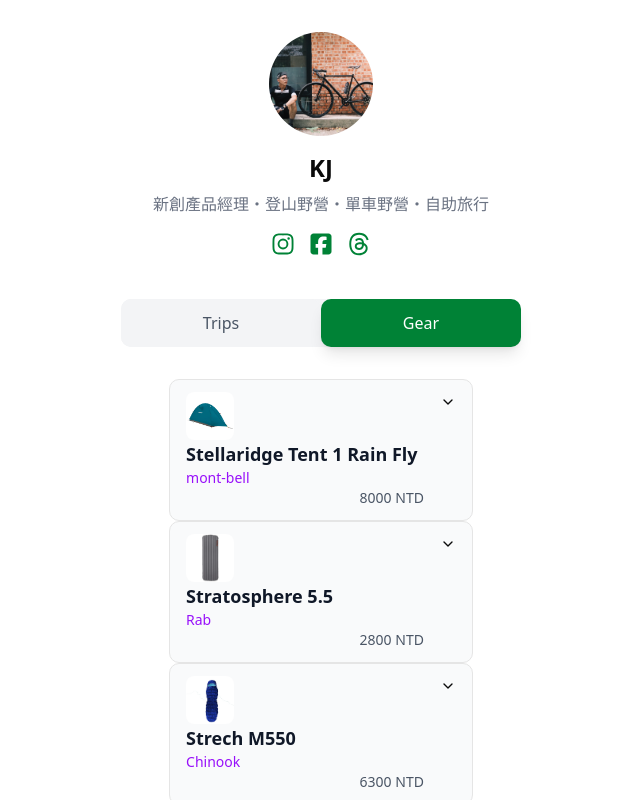
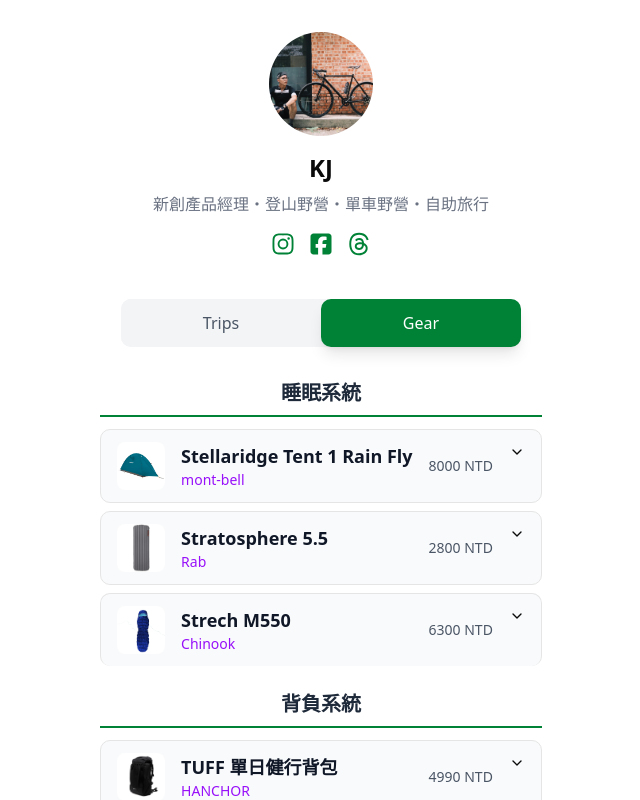
Before and after one commit to roy4222/OutShare, a Next.js app: page / in a window 1280 px wide. Both pictures are taken after a click on the radio button "Gear". Shown: the top 800 px of the page, without its empty margins (319-959 px from the left). Built offline with nearby package versions, Linux system fonts and the light colour scheme.

Commit message:
feat: 重構裝備卡片組件，新增分類顯示功能並改善手風琴式展開邏輯

```diff
--- a/components/EquimentCard.tsx
+++ b/components/EquimentCard.tsx
@@ -8,43 +8,92 @@
     AccordionTrigger,
   } from "@/components/ui/accordion"
 
+/**
+ * 裝備卡片組件
+ *
+ * 用於顯示所有裝備的清單，按照 category 分類並採用手風琴式設計：
+ * - 收合狀態：顯示裝備圖片、名稱、品牌、價格
+ * - 展開狀態：顯示詳細資訊（重量、價格、標籤）
+ *
+ * 功能特色：
+ * - 按照裝備類別分組顯示（睡眠系統、背負系統、電子配備等）
+ * - 使用 Accordion 組件提供互動式展開/收合功能
+ * - 每個裝備項目都有獨立的觸發區域
+ * - 支援標籤顯示，方便分類和篩選
+ *
+ * @returns JSX.Element - 渲染按類別分組的裝備清單手風琴組件
+ */
 const EquimentCard = () => {
+  // 將裝備資料按照 category 分組
+  const groupedEquipment = equipmentData.reduce((groups, equipment) => {
+    const category = equipment.category;
+    if (!groups[category]) {
+      groups[category] = [];
+    }
+    groups[category].push(equipment);
+    return groups;
+  }, {} as Record<string, typeof equipmentData>);
+
   return (
+    <div className="space-y-6">
+      {/* 遍歷每個分類群組 */}
+      {Object.entries(groupedEquipment).map(([category, equipmentList]) => (
+        <div key={category} className="space-y-3">
+          {/* 分類標題 */}
+          <h3 className="text-xl font-bold text-gray-800 border-b-2 border-green-700 pb-2">
+            {category}
+          </h3>
+
+          {/* 該分類下的裝備清單 */}
           <Accordion type="single" collapsible>
-      {equipmentData.map((equipment, index) => (
-        <AccordionItem key={equipment.name} value={`item-${index}`} className="border rounded-lg bg-gray-50">
-          <AccordionTrigger className="px-4 py-3 hover:no-underline ">
-            <div className="w-full">
+            {equipmentList.map((equipment, index) => (
+              <AccordionItem
+                key={equipment.name}
+                value={`${category}-${index}`}
+                className="border rounded-lg bg-gray-50 mb-2"
+              >
+                {/* 手風琴觸發器 - 點擊此區域可展開/收合內容 */}
+                <AccordionTrigger className="px-4 py-3 hover:no-underline">
+                  <div className="flex items-center w-full gap-4">
+                    {/* 裝備圖片區域 */}
                     <div className="flex-shrink-0">
                       <Image
-                  src={equipment.image || ""}
-                  alt={equipment.name}
-                  width={48}
-                  height={48}
-                  className="rounded-md object-cover"
+                        src={equipment.image || ""}  // 裝備圖片路徑，如果沒有則使用空字串
+                        alt={equipment.name}         // 圖片替代文字，使用裝備名稱
+                        width={48}                   // 圖片寬度 48px
+                        height={48}                  // 圖片高度 48px
+                        className="rounded-md object-cover"  // 圓角樣式並保持圖片比例
                       />
                     </div>
+                    {/* 裝備基本資訊區域 */}
                     <div className="flex-1 text-left">
+                      {/* 裝備名稱 */}
                       <h4 className="font-semibold text-gray-900 text-lg">
                         {equipment.name}
                       </h4>
+                      {/* 品牌名稱 - 使用紫色突出顯示 */}
                       <p className="text-purple-600 font-medium text-sm">
                         {equipment.brand}
                       </p>
                     </div>
+                    {/* 價格顯示區域 - 靠右對齊 */}
                     <div className="text-right">
                       <span className="text-sm font-medium text-gray-600">{equipment.price} NTD</span>
                     </div>
                   </div>
                 </AccordionTrigger>
+                {/* 手風琴內容區域 - 展開時顯示的詳細資訊 */}
                 <AccordionContent className="px-4 pb-4">
                   <div className="pt-2 space-y-3">
+                    {/* 詳細規格資訊 - 重量和價格 */}
                     <div className="flex items-center gap-4 text-sm text-gray-600">
                       <span className="font-medium">重量: {equipment.weight}</span>
                       <span className="font-medium">價格: {equipment.price} NTD</span>
                     </div>
-              {equipment.tags && (
+                    {/* 標籤區域 - 只有當裝備有標籤時才顯示 */}
+                    {equipment.tags && equipment.tags.length > 0 && (
                       <div className="flex gap-1 flex-wrap">
+                        {/* 遍歷裝備標籤陣列，為每個標籤建立一個 Badge 組件 */}
                         {equipment.tags.map((tag, tagIndex) => (
                           <Badge key={tagIndex} variant="default" className="text-xs">
                             {tag}
@@ -57,6 +106,9 @@
               </AccordionItem>
             ))}
           </Accordion>
+        </div>
+      ))}
+    </div>
   );
 };
 
```
Lines whose indentation alone changed are shown as unchanged.
